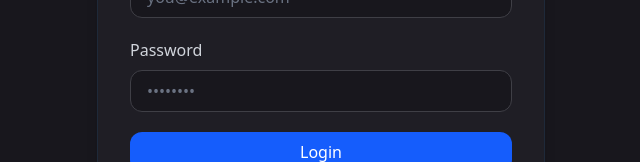
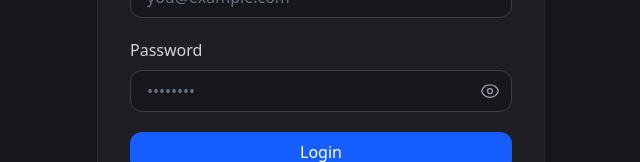
Before and after one commit to Bhaskar-Patel-26/Trackify-Frontend, a React (Vite) app: page /login in a window 1280 px wide. Shown: the part 376-538 px from the top of the page, without its empty margins (319-959 px from the left). Built offline with nearby package versions, Linux system fonts and the light colour scheme; no server answers.

Commit message:
Changes on UI

```diff
--- a/src/components/Dashboard/Sidebar.jsx
+++ b/src/components/Dashboard/Sidebar.jsx
@@ -1,18 +1,19 @@
 import { Link, NavLink } from "react-router-dom";
-import { FolderKanban, LayoutDashboardIcon, ListChecks } from "lucide-react";
+import { FolderKanban, Kanban, LayoutDashboardIcon, ListChecks } from "lucide-react";
 import logo from "../../assets/logo_only_img.png";
 
 const links = [
   { name: "Projects", icon: <FolderKanban className="w-5 h-5" />, path: "/projects"},
   { name: "Issues", icon: <ListChecks className="w-5 h-5" />, path: "/issues" },
   { name: "Dashboard", icon: <LayoutDashboardIcon className="w-5 h-5" />, path: "/dashboard" },
+  { name: "Issues Board", icon: <Kanban className="w-5 h-5" />, path: "/issues-board" },
 ];
 
 const Sidebar = ({ isSidebarOpen }) => {
   return (
     <aside
       className={`h-screen bg-[#1A1A22] border-r border-[#2A2A31] pt-2 transition-all duration-300 ${
-        isSidebarOpen ? "w-56" : "w-20"
+        isSidebarOpen ? "w-45" : "w-15"
       }`}
     >
       <Link
@@ -31,7 +32,7 @@ const Sidebar = ({ isSidebarOpen }) => {
               <NavLink
                 to={link.path}
                 className={({ isActive }) =>
-                  `flex items-center space-x-2 p-2 rounded-lg font-medium transition-all duration-200 ${
+                  `flex items-center space-x-2 p-2 rounded-lg font-medium transition-all duration-200 w-40 ${
                     isActive
                       ? "bg-blue-600 text-white"
                       : "text-gray-300 hover:bg-[#24242D] hover:text-blue-400"
--- a/src/pages/Auth/LoginPage.jsx
+++ b/src/pages/Auth/LoginPage.jsx
@@ -1,20 +1,21 @@
-import axios from "axios";
 import { useState } from "react";
 import { Link, useNavigate } from "react-router-dom";
 import { useAuth } from "../../context/AuthContext";
+import axiosClient from "../../api/axiosClient";
 
 const Login = () => {
   const { login } = useAuth();
   const navigate = useNavigate();
   const [formData, setFormData] = useState({ email: "", password: "" });
+  const [showPassword, setShowPassword] = useState(false);
 
   const handleChange = (e) =>
     setFormData({ ...formData, [e.target.name]: e.target.value });
 
   const handleSubmit = async (e) => {
     e.preventDefault();
-    await axios
-      .post("http://localhost:3000/api/auth/login", formData)
+    await axiosClient
+      .post("/auth/login", formData)
       .then((response) => {
         login(response.data);
       })
@@ -50,15 +51,33 @@ const Login = () => {
 
           <div>
             <label className="block text-gray-300 mb-2">Password</label>
+            <div className="relative">
               <input
-              type="password"
+                type={showPassword ? "text" : "password"}
                 name="password"
                 placeholder="••••••••"
                 value={formData.password}
                 onChange={handleChange}
-              className="w-full bg-[#18171D] text-white border border-[#3F3F46] rounded-xl px-4 py-2 focus:outline-none focus:ring-2 focus:ring-blue-600 placeholder-gray-500"
+                className="w-full bg-[#18171D] text-white border border-[#3F3F46] rounded-xl px-4 py-2 pr-12 focus:outline-none focus:ring-2 focus:ring-blue-600 placeholder-gray-500"
                 required
               />
+              <button
+                type="button"
+                onClick={() => setShowPassword(!showPassword)}
+                className="absolute right-3 top-1/2 -translate-y-1/2 text-gray-400 transition cursor-pointer"
+              >
+                {showPassword ? (
+                  <svg xmlns="http://www.w3.org/2000/svg" fill="none" viewBox="0 0 24 24" strokeWidth={1.5} stroke="currentColor" className="w-5 h-5">
+                    <path strokeLinecap="round" strokeLinejoin="round" d="M3.98 8.223A10.477 10.477 0 001.934 12C3.226 16.338 7.244 19.5 12 19.5c.993 0 1.953-.138 2.863-.395M6.228 6.228A10.45 10.45 0 0112 4.5c4.756 0 8.773 3.162 10.065 7.498a10.523 10.523 0 01-4.293 5.774M6.228 6.228L3 3m3.228 3.228l3.65 3.65m7.894 7.894L21 21m-3.228-3.228l-3.65-3.65m0 0a3 3 0 10-4.243-4.243m4.242 4.242L9.88 9.88" />
+                  </svg>
+                ) : (
+                  <svg xmlns="http://www.w3.org/2000/svg" fill="none" viewBox="0 0 24 24" strokeWidth={1.5} stroke="currentColor" className="w-5 h-5">
+                    <path strokeLinecap="round" strokeLinejoin="round" d="M2.036 12.322a1.012 1.012 0 010-.639C3.423 7.51 7.36 4.5 12 4.5c4.638 0 8.573 3.007 9.963 7.178.07.207.07.431 0 .639C20.577 16.49 16.64 19.5 12 19.5c-4.638 0-8.573-3.007-9.963-7.178z" />
+                    <path strokeLinecap="round" strokeLinejoin="round" d="M15 12a3 3 0 11-6 0 3 3 0 016 0z" />
+                  </svg>
+                )}
+              </button>
+            </div>
           </div>
 
           <button
--- a/src/pages/Auth/RegisterPage.jsx
+++ b/src/pages/Auth/RegisterPage.jsx
@@ -1,6 +1,6 @@
-import axios from "axios";
 import { useState } from "react";
 import { Link, useNavigate } from "react-router-dom";
+import axiosClient from "../../api/axiosClient";
 
 const Register = () => {
   const navigate = useNavigate();
@@ -9,6 +9,7 @@ const Register = () => {
     email: "",
     password: "",
   });
+  const [showPassword, setShowPassword] = useState(false);
 
   const handleChange = (e) =>
     setFormData({ ...formData, [e.target.name]: e.target.value });
@@ -16,7 +17,7 @@ const Register = () => {
   const handleSubmit = (e) => {
     e.preventDefault();
 
-    axios.post("http://localhost:3000/api/auth/register", formData).then((response) => {
+    axiosClient.post("/auth/register", formData).then(() => {
       navigate("/login");
     }).catch((error) => {
       console.error("Register error:", error);
@@ -62,15 +63,33 @@ const Register = () => {
 
           <div>
             <label className="block text-gray-300 mb-2">Password</label>
+            <div className="relative">
               <input
-              type="password"
+                type={showPassword ? "text" : "password"}
                 name="password"
                 placeholder="••••••••"
                 value={formData.password}
                 onChange={handleChange}
-              className="w-full bg-[#18171D] text-white border border-[#3F3F46] rounded-xl px-4 py-2 focus:outline-none focus:ring-2 focus:ring-blue-600 placeholder-gray-500"
+                className="w-full bg-[#18171D] text-white border border-[#3F3F46] rounded-xl px-4 py-2 pr-12 focus:outline-none focus:ring-2 focus:ring-blue-600 placeholder-gray-500"
                 required
               />
+              <button
+                type="button"
+                onClick={() => setShowPassword(!showPassword)}
+                className="absolute right-3 top-1/2 -translate-y-1/2 text-gray-400 transition cursor-pointer"
+              >
+                {showPassword ? (
+                  <svg xmlns="http://www.w3.org/2000/svg" fill="none" viewBox="0 0 24 24" strokeWidth={1.5} stroke="currentColor" className="w-5 h-5">
+                    <path strokeLinecap="round" strokeLinejoin="round" d="M3.98 8.223A10.477 10.477 0 001.934 12C3.226 16.338 7.244 19.5 12 19.5c.993 0 1.953-.138 2.863-.395M6.228 6.228A10.45 10.45 0 0112 4.5c4.756 0 8.773 3.162 10.065 7.498a10.523 10.523 0 01-4.293 5.774M6.228 6.228L3 3m3.228 3.228l3.65 3.65m7.894 7.894L21 21m-3.228-3.228l-3.65-3.65m0 0a3 3 0 10-4.243-4.243m4.242 4.242L9.88 9.88" />
+                  </svg>
+                ) : (
+                  <svg xmlns="http://www.w3.org/2000/svg" fill="none" viewBox="0 0 24 24" strokeWidth={1.5} stroke="currentColor" className="w-5 h-5">
+                    <path strokeLinecap="round" strokeLinejoin="round" d="M2.036 12.322a1.012 1.012 0 010-.639C3.423 7.51 7.36 4.5 12 4.5c4.638 0 8.573 3.007 9.963 7.178.07.207.07.431 0 .639C20.577 16.49 16.64 19.5 12 19.5c-4.638 0-8.573-3.007-9.963-7.178z" />
+                    <path strokeLinecap="round" strokeLinejoin="round" d="M15 12a3 3 0 11-6 0 3 3 0 016 0z" />
+                  </svg>
+                )}
+              </button>
+            </div>
           </div>
           <button
             type="submit"
--- a/src/pages/Dashboard/DashboardPage.jsx
+++ b/src/pages/Dashboard/DashboardPage.jsx
@@ -58,7 +58,7 @@ const DashboardPage = () => {
   const recentIssues = issues.sort((a, b) => new Date(b.updatedAt) - new Date(a.updatedAt)).slice(0, 5);
 
   return (
-    <div style={{ padding: '20px' }}>
+    <>
       <div className="grid grid-cols-1 md:grid-cols-3 gap-6 mb-6">
         <Scorecard title="Total Projects" value={projects.length} icon={<FolderKanban className="w-8 h-8 text-blue-500" />} />
         <Scorecard title="Total Issues" value={issues.length} icon={<ListChecks className="w-8 h-8 text-green-500" />} />
@@ -302,7 +302,7 @@ const DashboardPage = () => {
           </div>
         </div>
       </div>
-    </div>
+    </>
   );
 };
 
--- /dev/null
+++ b/src/pages/Dashboard/KanbanBoardPage.jsx
@@ -0,0 +1,11 @@
+import React from 'react'
+
+const KanbanBoardPage = () => {
+  return (
+    <div>
+      Kanban Board Page
+    </div>
+  )
+}
+
+export default KanbanBoardPage
--- a/src/routes/AppRoutes.jsx
+++ b/src/routes/AppRoutes.jsx
@@ -11,6 +11,7 @@ import IssuesPage from "../pages/Dashboard/IssuesPage";
 import ProjectDetailsPage from "../pages/Dashboard/ProjectDetailsPage";
 import IssueDetailsPage from "../pages/Dashboard/IssueDetailsPage";
 import DashboardPage from "../pages/Dashboard/DashboardPage";
+import KanbanBoardPage from "../pages/Dashboard/KanbanBoardPage";
 
 const AppRoutes = () => {
   return (
@@ -47,6 +48,7 @@ const AppRoutes = () => {
         <Route path="/members" element={<ProjectsPage />} />
 
         <Route path="/dashboard" element={<DashboardPage />} />
+        <Route path="/issues-board" element={<KanbanBoardPage />} />
       </Route>
     </Routes>
   );
```
Lines whose indentation alone changed are shown as unchanged.
